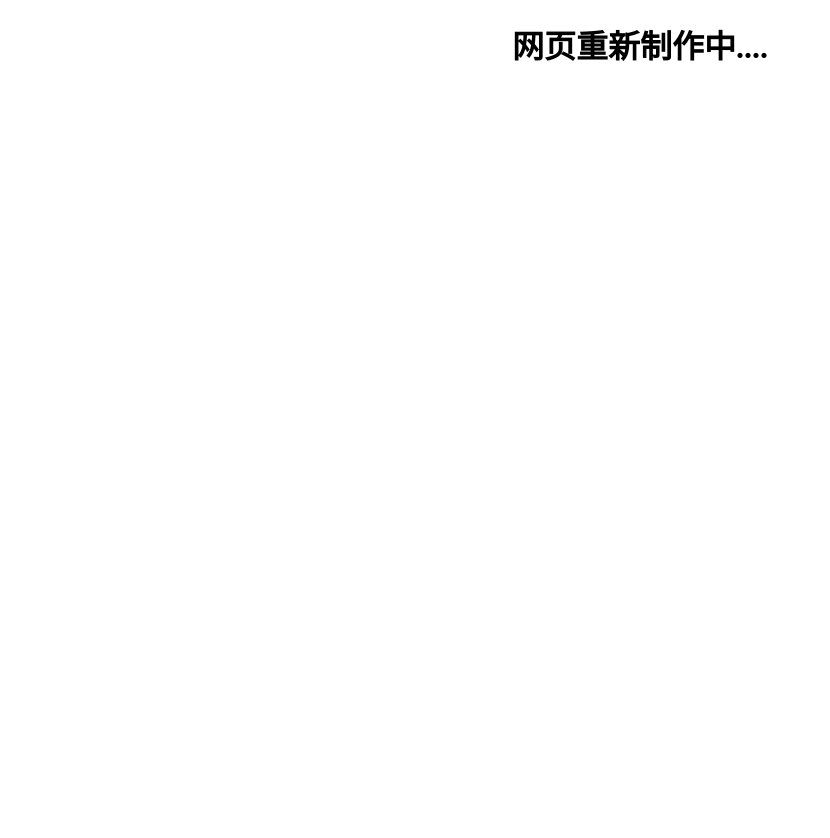
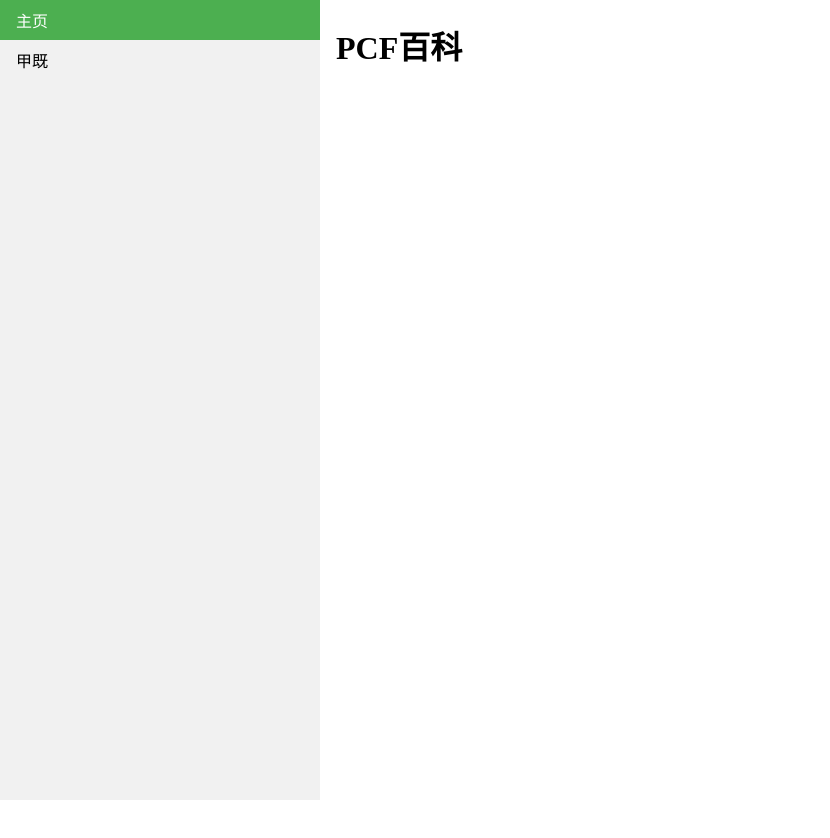
Before and after one commit to xuansh/PCF-, a plain HTML site: page index.html in a window 1280 px wide. Shown: the whole page, without its empty margins (0-830 px from the left). Before the commit the page ends 800 px from the top, so only its background shows below. Drawn offline with Linux system fonts and the light colour scheme.

Commit message:
Update index.html

```diff
--- a/index.html
+++ b/index.html
@@ -1,10 +1,52 @@
 <!DOCTYPE html>
 <html>
-	<head>
-		<meta charset="utf-8">
-		<title>PCF百科</title>
-	</head>
-	<body>
-		<h1 align="center"><strong>网页重新制作中....</strong></h1>
-	</body>
+<head>
+<meta charset="utf-8">
+<title>菜鸟教程(runoob.com)</title>
+<style>
+body {
+    margin: 0;
+}
+
+ul {
+    list-style-type: none;
+    margin: 0;
+    padding: 0;
+    width: 25%;
+    background-color: #f1f1f1;
+    position: fixed;
+    height: 100%;
+    overflow: auto;
+}
+
+li a {
+    display: block;
+    color: #000;
+    padding: 8px 16px;
+    text-decoration: none;
+}
+
+li a.active {
+    background-color: #4CAF50;
+    color: white;
+}
+
+li a:hover:not(.active) {
+    background-color: #555;
+    color: white;
+}
+</style>
+</head>
+<body>
+
+<ul>
+  <li><a class="active" href="#home">主页</a></li>
+  <li><a href="#news">甲既</a></li>
+</ul>
+
+<div style="margin-left:25%;padding:1px 16px;height:1000px;">
+	<h1>PCF百科</h1>
+</div>
+
+</body>
 </html>
```
